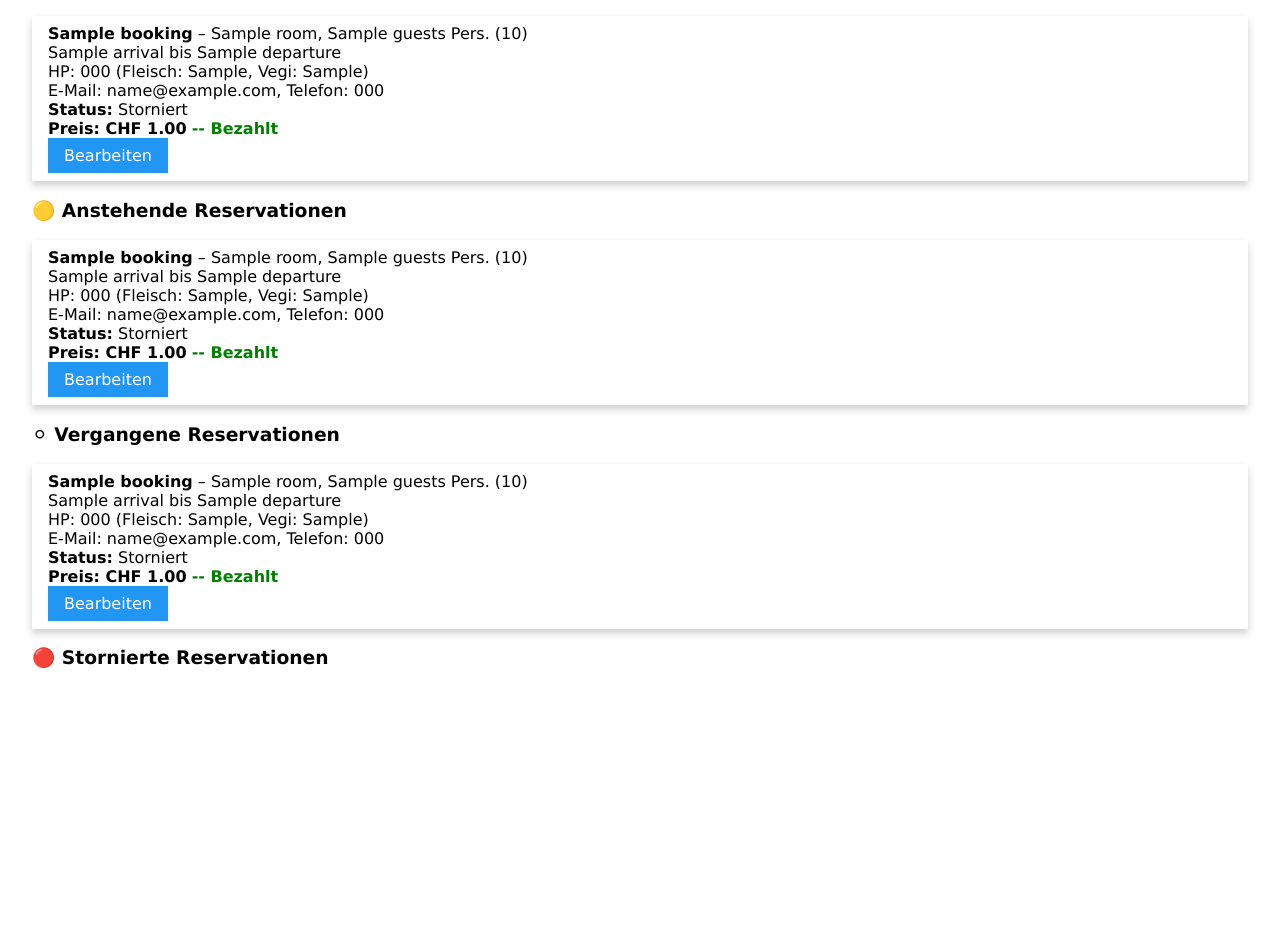
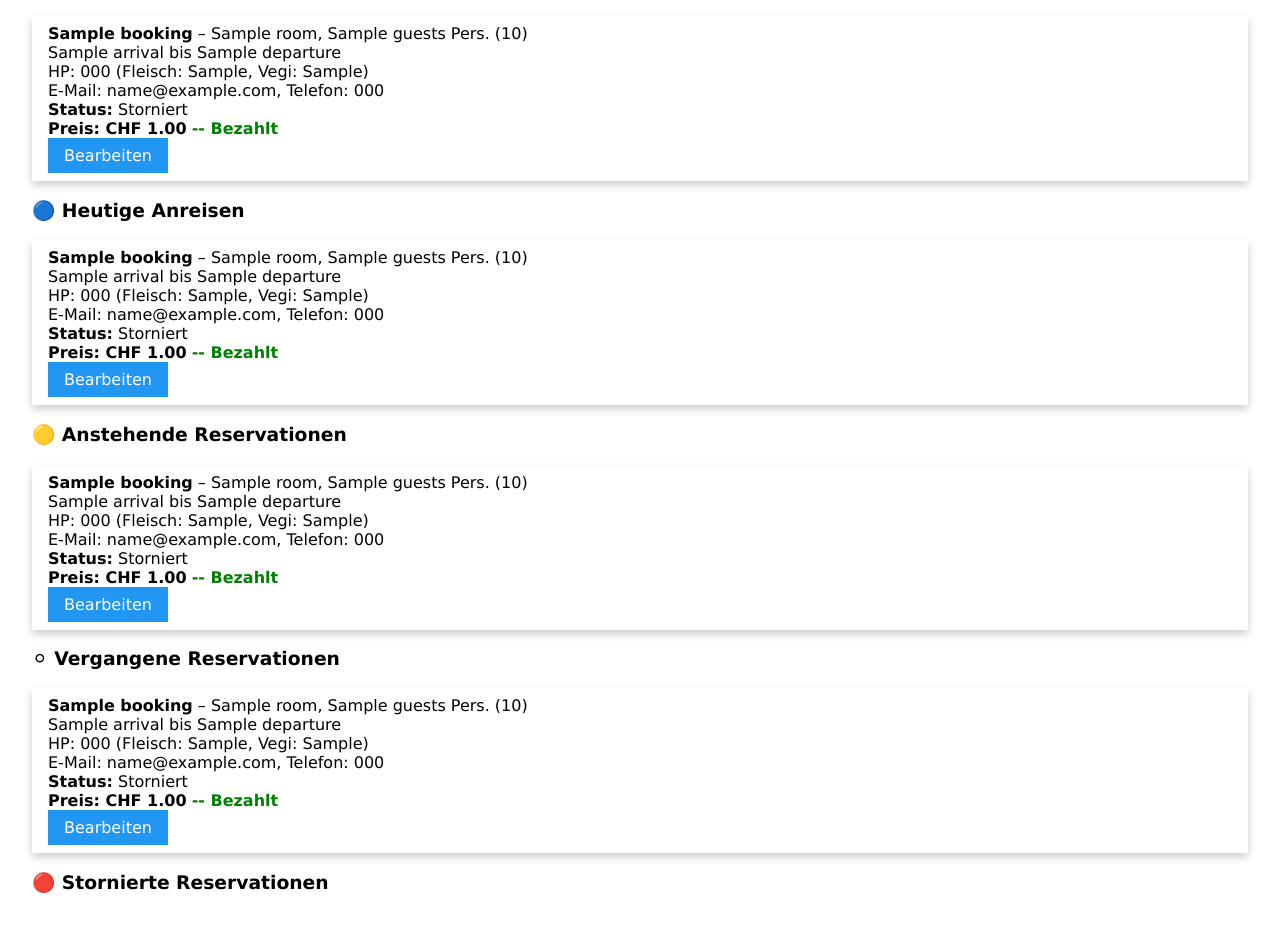
Before and after one commit to timo-reinschmidt/alphuette-rossboden, a Flask app: template templates/index.html in a window 1280 px wide. Shown: the part 293-1238 px from the top of the page. Before the commit the page ends 961 px from the top, so only its background shows below. Run offline with Flask 3, Linux system fonts and the light colour scheme; the template is opened without the code that fills it: most values are stand-ins (such as "Sample title", 1, 10 or a date in 2020); some libraries are stand-ins or nearby versions.

Commit message:
changed the calculation logic and added the today arrivals section

```diff
--- a/app.py
+++ b/app.py
@@ -23,8 +23,6 @@ if not DATABASE_URL:
 # Erstelle das Passwort-Hash
 hashed_password = generate_password_hash("Rossboden2025?")
 is_correct = check_password_hash(hashed_password, "Rossboden2025?")
-print(hashed_password)
-print(is_correct)
 
 
 # Fehlerbehandlung für die Verbindung zur DB
@@ -143,7 +141,6 @@ def calculate_price(arrival, departure, erw, kind, baby, hp, hp_fleisch, hp_vegi
     departure = safe_parse_date(departure)
 
     if arrival is None or departure is None:
-        print("Ungültiges Datum für Ankunft oder Abreise.")
         return 0  # Rückgabe eines Standardwertes, wenn ein Fehler auftritt
 
     d1 = datetime.strptime(str(arrival), "%Y-%m-%d")
@@ -164,7 +161,8 @@ def calculate_price(arrival, departure, erw, kind, baby, hp, hp_fleisch, hp_vegi
 
     # Abendessen (jetzt HP: Halbpension) mit Fleisch und Vegi
     if hp == 'Ja':
-        total += erw * 35 + (hp_fleisch) * 20 + (hp_vegi) * 20
+        total += erw * 35 * num_nights
+        total += kind * 20 * num_nights
 
     return round(total, 2)
 
@@ -208,13 +206,11 @@ def safe_parse_date(date_value):
     if isinstance(date_value, date):  # Wenn es bereits ein datetime.date ist
         return date_value
     if date_value in ['Ja', 'Nein', '']:  # Hier fangen wir "Ja" und "Nein" ab, die ungültige Daten sind
-        print(f"Ungültiges Datum: {date_value}")
         return None
     try:
         # Falls es ein String ist, wandeln wir ihn in ein datetime.date Objekt um
         return datetime.strptime(date_value, "%Y-%m-%d").date()
     except ValueError:
-        print(f"Ungültiges Datum: {date_value}")
         return None
 
 
@@ -229,8 +225,10 @@ def index():
     cursor.execute('SELECT * FROM bookings ORDER BY arrival')
     bookings = cursor.fetchall()
     today = date.today()
+    day_before_today = today - timedelta(days=1)
     lists = {
         'in_house': [],
+        'today_arrivals': [],
         'upcoming': [],
         'past': [],
         'cancelled': []
@@ -260,7 +258,7 @@ def index():
             lists['in_house'].append(enriched)
 
         # Wenn der Status "Ausgecheckt" ist, kommt die Buchung in "Vergangene"
-        elif b['status'] == 'Ausgecheckt' or (departure < today and b['status'] != 'Checked In'):
+        elif b['status'] == 'Ausgecheckt' and departure <= day_before_today:
             lists['past'].append(enriched)
 
         # Wenn der Status "Storniert" ist, kommt die Buchung in "Storniert"
@@ -270,6 +268,9 @@ def index():
         # Anstehende Reservierungen
         elif arrival > today:
             lists['upcoming'].append(enriched)
+
+        elif arrival == today:
+            lists['today_arrivals'].append(enriched)
 
         else:
             lists['past'].append(enriched)
--- a/templates/index.html
+++ b/templates/index.html
@@ -15,6 +15,11 @@
 
     <h3 class="w3-text-teal">🟢 Im Haus</h3>
     {% for booking in lists.in_house %}
+        {% include 'partials/booking_card.html' %}
+    {% endfor %}
+
+    <h3 class="w3-text-green">🔵 Heutige Anreisen</h3>
+    {% for booking in lists['today_arrivals'] %}
         {% include 'partials/booking_card.html' %}
     {% endfor %}
 
```
